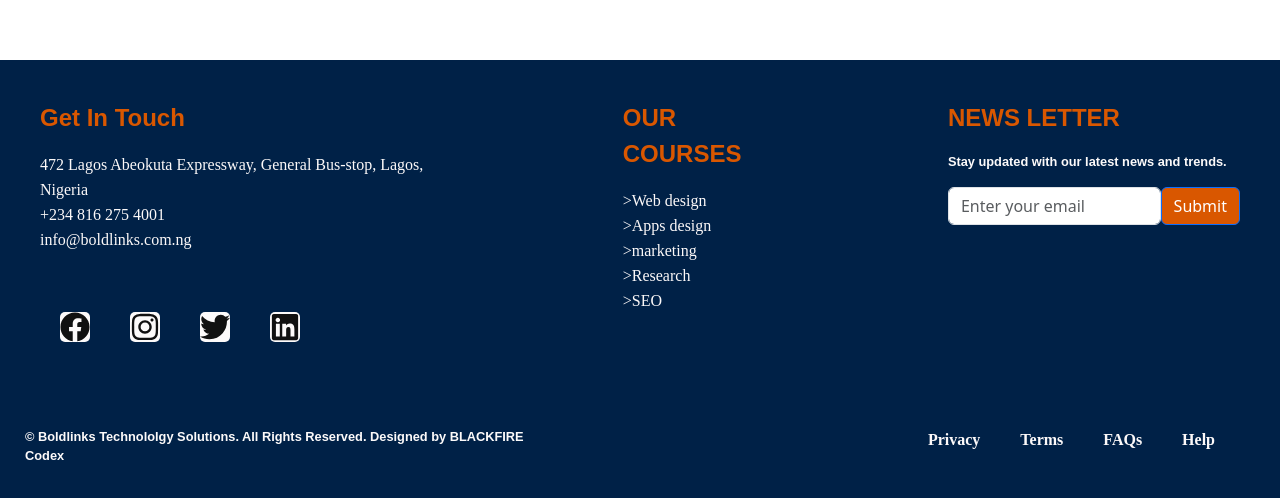
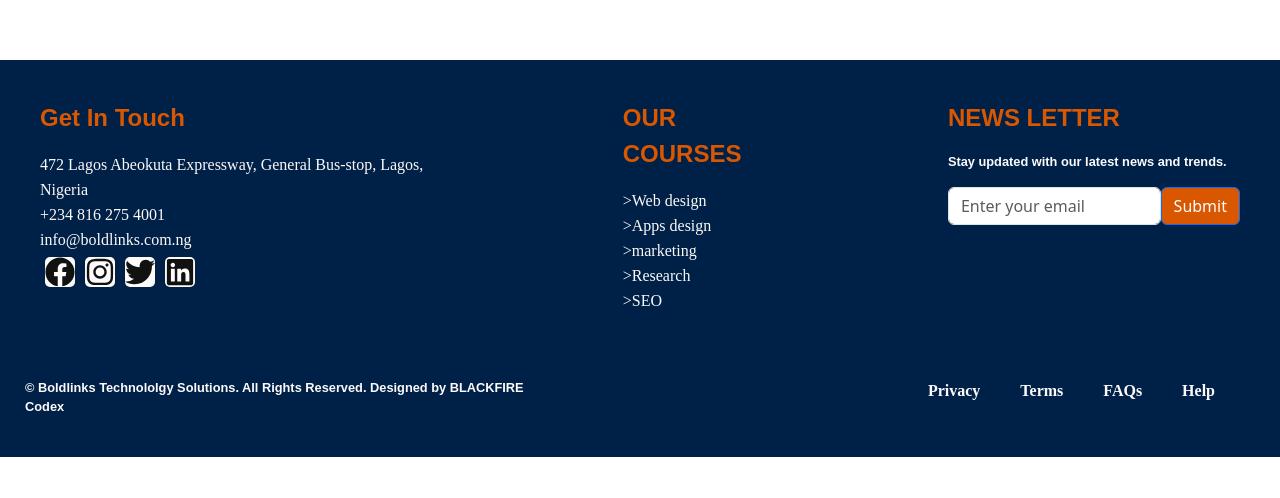
Before and after one commit to BeLaughter/Boldlink-web, a React (Vite) app: page / in a window 1280 px wide. Shown: the part 9185-9683 px from the top of the page. After the commit the page ends 9642 px from the top, so only its background shows below. Built offline with nearby package versions, Linux system fonts and the light colour scheme.

Commit message:
my changes2

```diff
--- a/src/Components/Footer1.jsx
+++ b/src/Components/Footer1.jsx
@@ -23,20 +23,13 @@ function Footer1() {
               </a>
             </li>
             <li>
-              <div className="flex-container bib">
-                <div className="flex-item">
-                  <FaFacebook className="iconsz" />
-                </div>
-                <div className="flex-item">
-                  <FaInstagram className="iconsz" />
-                </div>
-                <div className="flex-item">
-                  <FaTwitter className="iconsz" />
-                </div>
-                <div className="flex-item">
-                  <FaLinkedin className="iconsz" />
-                </div>
-              </div>
+              <FaFacebook className="iconsz" />
+
+              <FaInstagram className="iconsz" />
+
+              <FaTwitter className="iconsz" />
+
+              <FaLinkedin className="iconsz" />
             </li>
           </ul>
         </div>
--- a/src/index.css
+++ b/src/index.css
@@ -541,6 +541,7 @@
   border-radius: 5px;
   color: rgb(17, 17, 17);
   background-color: #fcfafa;
+  margin: 5px;
 }
 .iconsz:hover {
   color: rgb(247, 243, 243);
```
